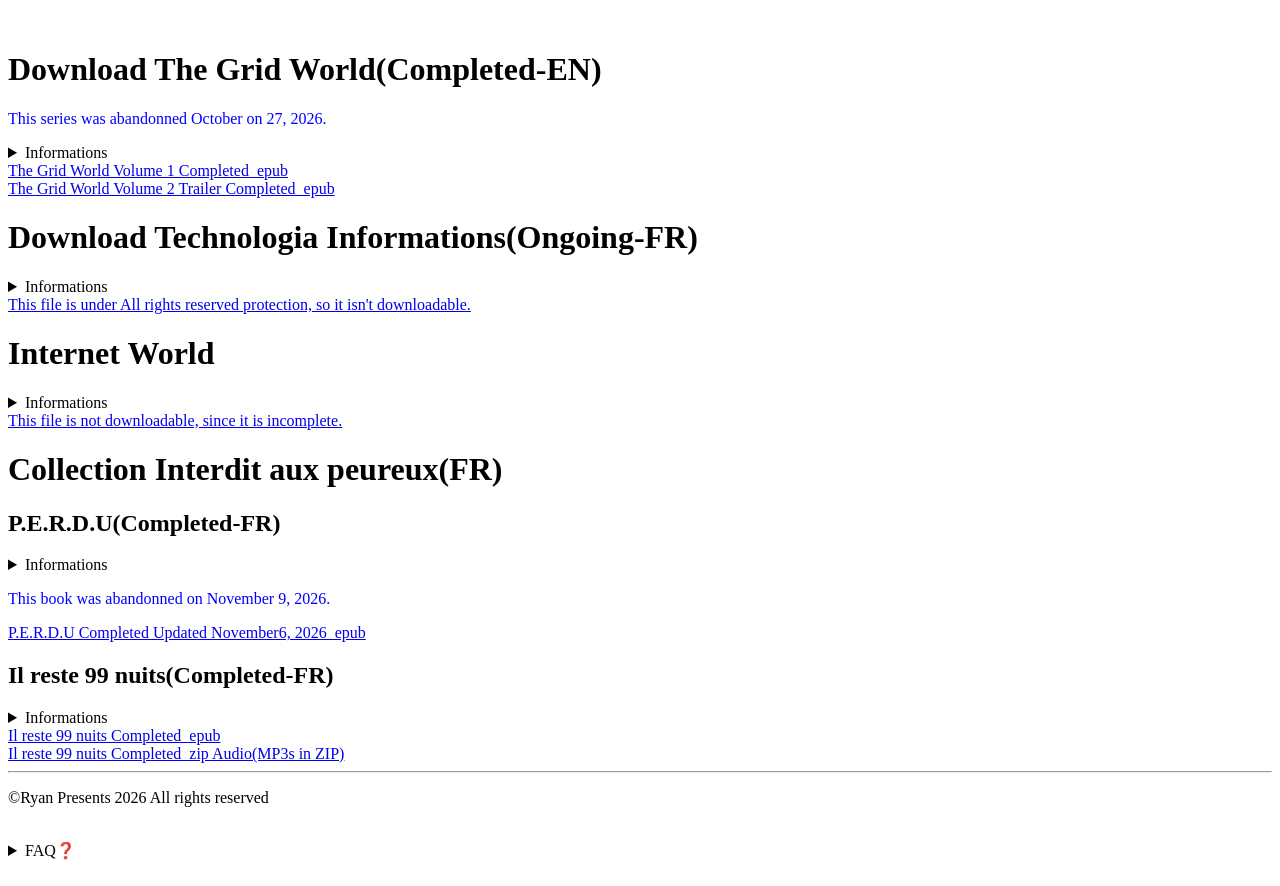
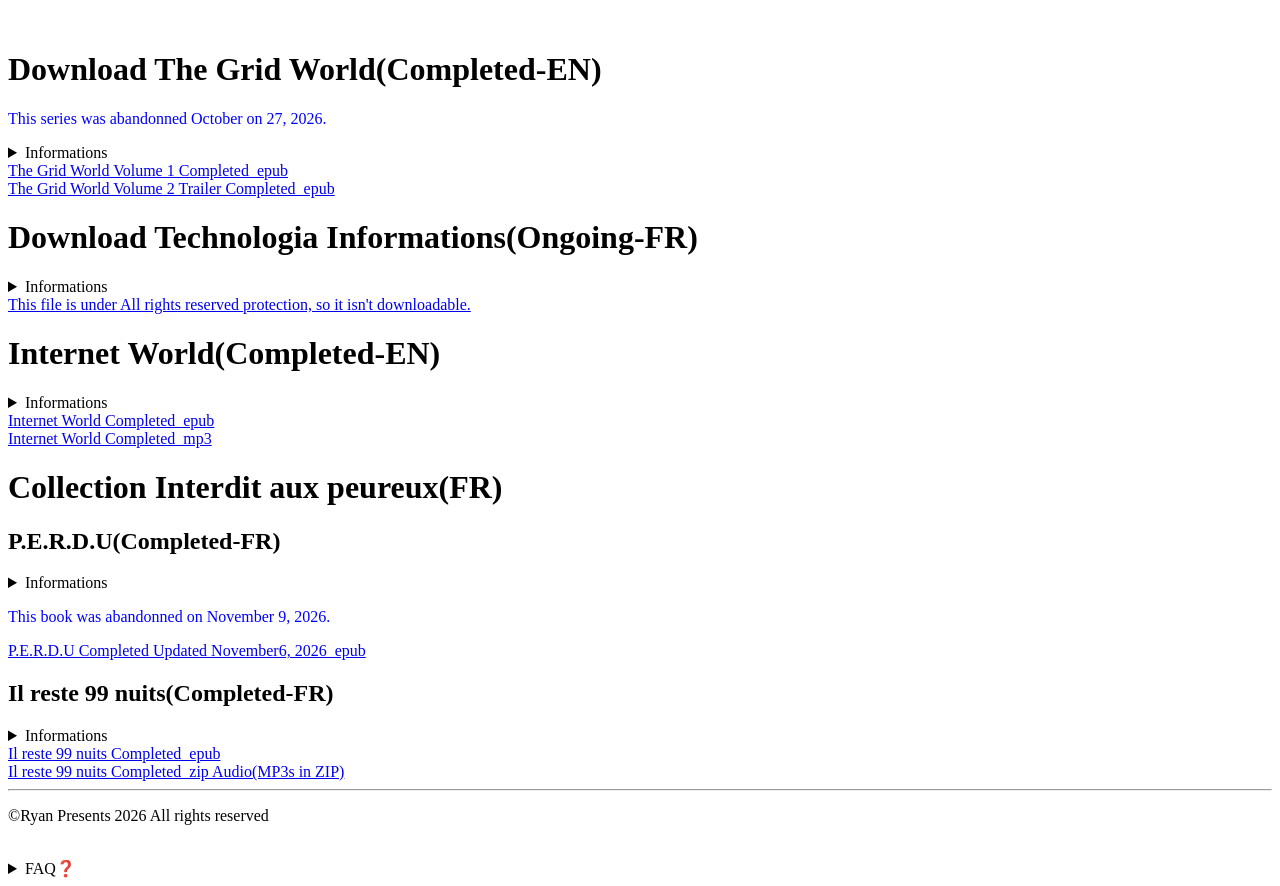
Before and after one commit to RyanChenGo/RyanPresentsDownload, a plain HTML site: page index.html in a window 1280 px wide. Drawn offline with Linux system fonts and the light colour scheme.

Commit message:
Update title and download links for Internet World
Updated the title and download links for 'Internet World' to reflect completion status and added new downloadable formats.

```diff
--- a/index.html
+++ b/index.html
@@ -36,7 +36,7 @@ Audiobooks: No
 </pre>
 </details>
 <a href="impossible_to_download.txt" download>This file is under All rights reserved protection, so it isn't downloadable.</a>
-<h1>Internet World</h1>
+<h1>Internet World(Completed-EN)</h1>
 <details>
 <summary>Informations</summary>
 <pre>
@@ -46,7 +46,9 @@ Available formats: N/A
 Audiobooks: Yes
 </pre>
 </details>
-<a href="impossible_to_download.txt" download>This file is not downloadable, since it is incomplete.</a>
+<a href="https://github.com/RyanChenGo/RyanPresentsDownload/releases/download/Internetworld-finished/internetworld_finished.epub" download>Internet World Completed_epub</a>
+<br>
+<a href="https://github.com/RyanChenGo/RyanPresentsDownload/releases/download/Internetworld-finishedaudio/internetworld.mp3" download>Internet World Completed_mp3</a>
 <h1>Collection Interdit aux peureux(FR)</h1>
 <h2>P.E.R.D.U(Completed-FR)</h2>
 <details>
```
